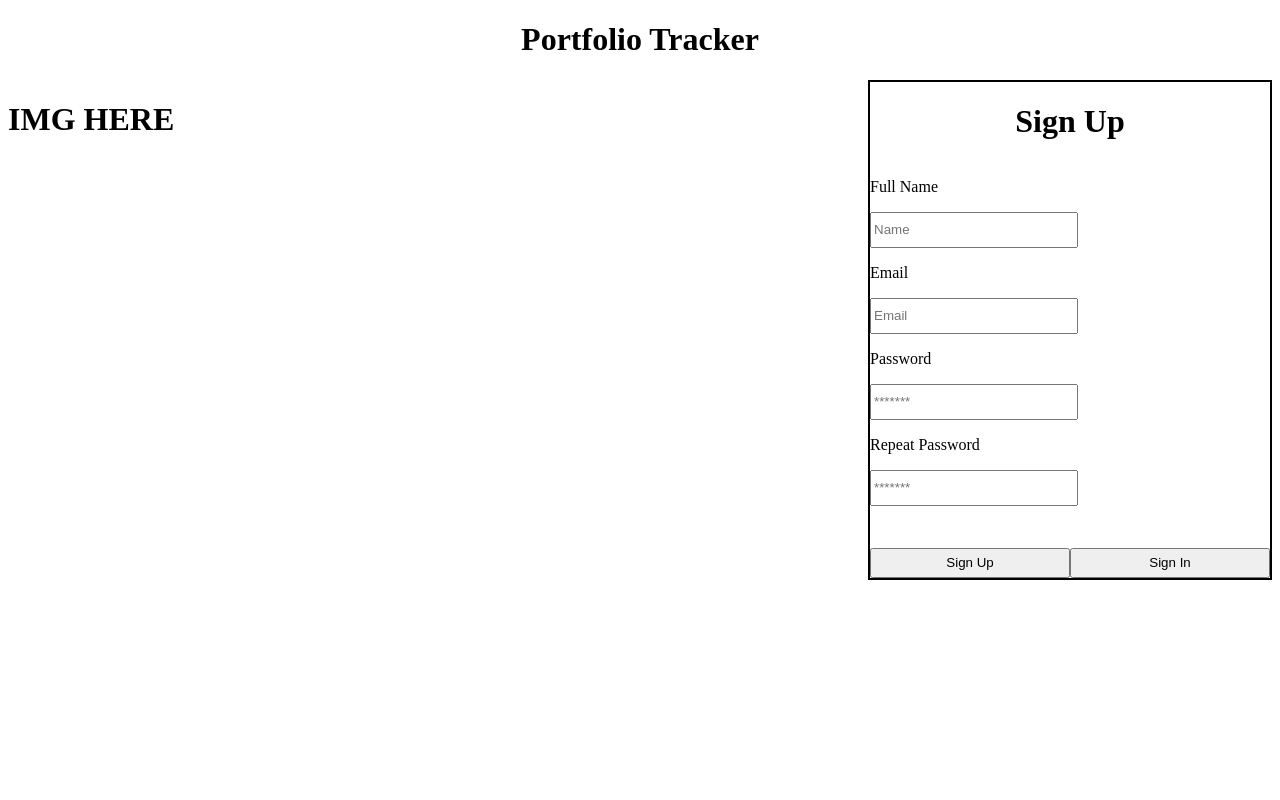
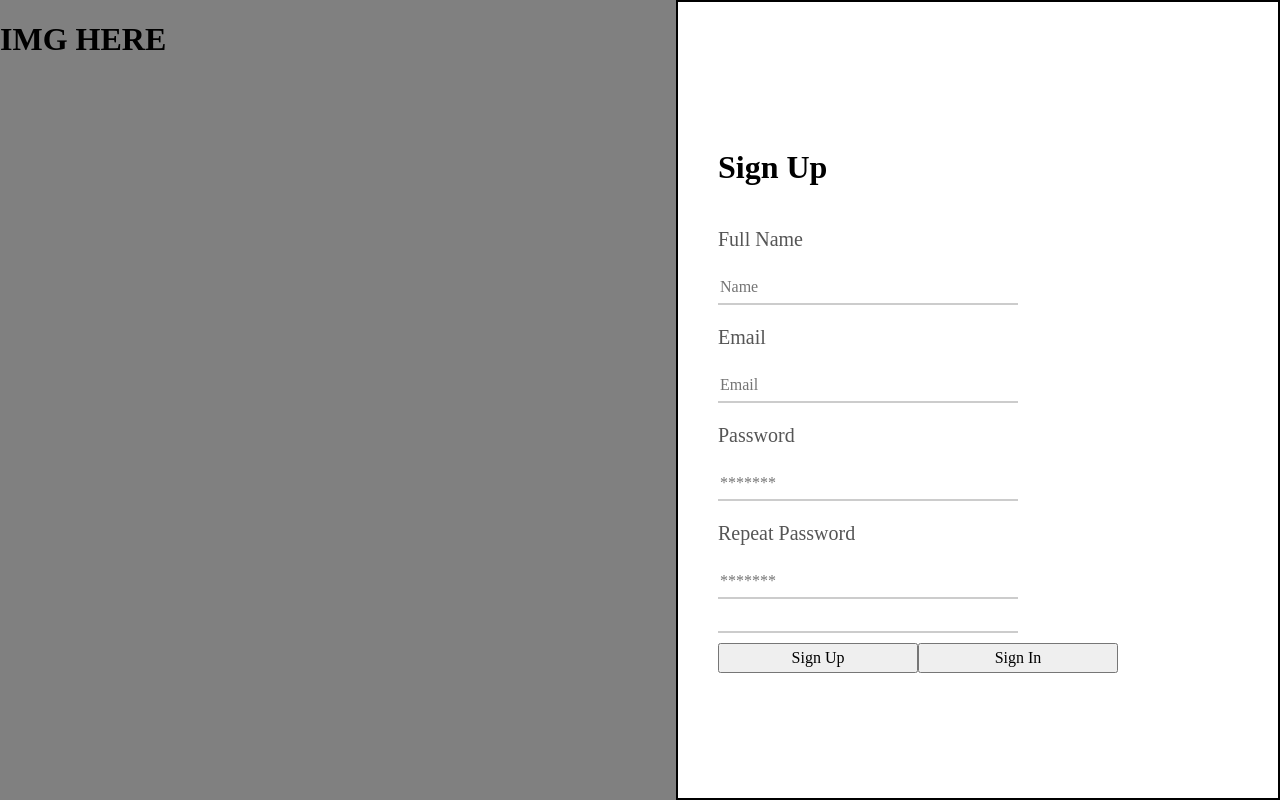
Before and after one commit to Glenn409/Portfolio-Tracker, a React (Create React App) app in the folder client/: page / in a window 1280 px wide. Built offline with nearby package versions, Linux system fonts and the light colour scheme.

Commit message:
added login validators

```diff
--- /dev/null
+++ b/client/public/index.css
@@ -0,0 +1,3 @@
+html, body, #root{
+    height:100%;
+}
--- a/client/public/index.html
+++ b/client/public/index.html
@@ -3,6 +3,7 @@
   <head>
     <meta charset="utf-8" />
     <link rel="icon" href="%PUBLIC_URL%/favicon.ico" />
+    <link rel="stylesheet" type="text/css" href="index.css">
     <meta name="viewport" content="width=device-width, initial-scale=1" />
     <meta name="theme-color" content="#000000" />
     <meta
--- a/client/src/App.js
+++ b/client/src/App.js
@@ -9,7 +9,6 @@ function App() {
   return (
     <Router>
       <div>
-        <h1>Portfolio Tracker</h1>
         <Route exact path="/" component={SignUpPage} />
         <Route exact path='/dashboard' component={Dashboard} />
       </div>
--- a/client/src/components/SignUp/index.css
+++ b/client/src/components/SignUp/index.css
@@ -1,11 +1,15 @@
-h1 {
-    text-align: center;
-}
+
 .signup-container{
+    background-color:grey;
+    position:fixed;
+    width:100%;
+    height:100%;
     display:flex;
     justify-content: space-between;
 }
 .signup-form{
+    width:100%;
+    padding-left:40px;
     display:flex;
     flex-direction: column;
 }
@@ -19,9 +23,39 @@ input,button {
 }
 
 .register-container{
-    width:400px;
+    background-color:white;
+    width:600px;
     border:2px solid black;
+    display:flex;
+    align-items: center;
+}
+.form-label {
+    color:#555;
+    font-size:20px;
+    line-height: 1.2;
 }
 input {
-    float:right;
+    width:300px;
+    border:none;
+    /* border-bottom: 2px solid #ccc; */
 }
+input:focus{
+    outline:none;
+}
+input:focus::placeholder{
+    color: transparent;
+}
+div .border-animation{
+    display:flex;
+    height:2px;
+    width:300px;
+    background-color:#ccc;
+    box-shadow: inset 0 0 0 0 #ccc;
+    transition: all ease .5s;
+}
+input:focus + .border-animation{
+    box-shadow: inset 300px 0 0 0 black;
+}
+.validation-container {
+    display:flex;
+}
--- a/client/src/components/SignUp/index.js
+++ b/client/src/components/SignUp/index.js
@@ -1,6 +1,7 @@
 import React from 'react'
 import axios from 'axios'
 import './index.css'
+import {checkName, checkEmail,checkPW, checkRepeatingPW} from '../../validationFunctions'
 
 class signUpPage extends React.Component{
     constructor(props){
@@ -8,9 +9,13 @@ class signUpPage extends React.Component{
 
         this.state = {
             name: '',
+            nameTest: '',
             email: '',
+            emailTest: '',
             password: '',
+            passwordTest: '',
             repeatedPassword: '',
+            repeatedPasswordTest: '',
             emailError: '',
             passwordError: ''
         }
@@ -19,12 +24,38 @@ class signUpPage extends React.Component{
         this.handleSubmit = this.handleSubmit.bind(this)
     }
     handleChange(e){
-        this.setState({[e.target.name]: e.target.value})
+        let currentEvent = [e.target.name]
+        this.setState({[e.target.name]: e.target.value},() =>{
+
+            switch(currentEvent[0]){
+                case "name":
+                    this.setState({nameTest: checkName(this.state.name)})
+                    break;
+                case "email":
+                    this.setState({emailTest: checkEmail(this.state.email)})
+                    break;
+                case "password":
+                    this.setState({passwordTest: checkPW(this.state.password)})
+                    break;
+                case 'repeatedPassword':
+                    this.setState({repeatedPasswordTest: checkRepeatingPW(this.state.password,this.state.repeatedPassword)})
+                    break;
+                default:
+                    console.log('Login Switch Statement Failed')
+                    break;
+            }
+        })
     }
 
     handleSubmit(e){
         e.preventDefault()
-
+        if(
+            this.state.nameTest === 'Passed' &&
+            this.state.emailTest === 'Passed' &&
+            this.state.passwordTest === 'Passed' &&
+            this.state.repeatedPasswordTest === 'Passed'
+        ){
+            console.log('Creating Account...')
             axios.post('/api/signup',{
                 email: this.state.email,
                 password: this.state.password
@@ -32,11 +63,15 @@ class signUpPage extends React.Component{
                 if(res.data.error){
                     this.setState({emailError: res.data.error})
                 }else {
+
                     this.setState({emailError: ''})
                 }
             }).catch(err =>{
                 console.log(err)
             })
+        } else {
+            this.setState({emailError: "Error signing up!"})
+        }
     }
 
     render(){
@@ -47,20 +82,53 @@ class signUpPage extends React.Component{
                 <div className='register-container'>
                     <form className='signup-form'>
                         <h1>Sign Up</h1>
+
                         <p className='form-label'>Full Name </p>
+                        <div className='validation-container'>
+                            <div>
                                 <input placeholder='Name' name='name' value={this.state.name} onChange={this.handleChange}></input>
+                                <span className='border-animation'></span>
+                            </div>
+                            <span>{this.state.nameTest}</span>
+                        </div>
+
+
                         <p className='form-label'>Email</p>
+                        <div className='validation-container'>
+                            <div>
                                 <input placeholder='Email' name='email' value={this.state.email} onChange={this.handleChange}></input>
+                                <span className='border-animation'></span>
+                            </div>
+                            <span>{this.state.emailTest}</span>
+                        </div>
+
+
                         <p className='form-label'>Password</p>
+                        <div className='validation-container'>
+                            <div>
                                 <input placeholder="*******" name='password' value={this.state.password} onChange={this.handleChange}></input>
+                                <span className='border-animation'></span>
+                            </div>
+                            <span>{this.state.passwordTest}</span>
+                        </div>
+
                         <p className='form-label'>Repeat Password</p>
+                        <div className='validation-container'>
+                            <div>
                                 <input placeholder="*******" name='repeatedPassword' value={this.state.repeatedPassword} onChange={this.handleChange}></input>
+                                <span className='border-animation'></span>
+                            </div>
+                            <span>{this.state.repeatedPasswordTest}</span>
+                        </div>
+
                         <p className='error'>{this.state.emailError}</p>
-                    </form>
                         <div className='button-box'>
+                        <span className='border-animation'></span>
+
                         <button className='signup-button' onClick={this.handleSubmit}>Sign Up</button>
                         <button>Sign In</button>
                     </div>
+                    </form>
                 </div>
 
             </div>
--- a/client/src/index.js
+++ b/client/src/index.js
@@ -1,5 +1,6 @@
 import React from "react";
 import ReactDOM from "react-dom";
 import App from "./App";
+import 'normalize.css';
 
 ReactDOM.render(<App />, document.getElementById("root"));
--- /dev/null
+++ b/client/src/validationFunctions.js
@@ -0,0 +1,50 @@
+export const checkName = (newName) => {
+    if(newName.length > 0){
+        return 'Passed'
+    } else return 'Failed'
+}
+
+export const checkEmail = (email) => {
+     if(/\S+@\S+\.\S+/.test(email)){
+         return 'Passed'
+     } else return 'Failed'
+}
+
+export const checkPW = (pw) => {
+    const regex = /[ !@#$%^&*()_+\-=\[\]{};':"\\|,.<>\/?]/g
+    let lengthCheck = false;
+    let uppercase = false;
+    let lowercase = false;
+    let number = false;
+    let uniqueChar = false;
+
+    if (pw.length >= 8){
+        lengthCheck = true
+    }
+    for(let i = 0; i < pw.length; i++){
+        if(pw[i] === pw[i].toLowerCase()){
+            lowercase = true;
+        } else if (pw[i] === pw[i].toUpperCase()){
+            uppercase = true;
+        }
+    }
+    for(let i = 0; i < pw.length; i++){
+        if(isNaN(pw[i]) === false){
+            number = true
+            break
+        }
+    }
+    if(regex.test(pw)){
+        uniqueChar = true;
+    }
+
+    if(lengthCheck === true && uppercase === true && lowercase === true && number === true && uniqueChar === true){
+        return 'Passed'
+    } else return 'Failed'
+}
+
+export const checkRepeatingPW = (pw,repeatingPw) => {
+    if(pw === repeatingPw){
+        return 'Passed'
+    } else return 'Failed'
+}
--- a/package.json
+++ b/package.json
@@ -27,6 +27,7 @@
     "mysql": "^2.18.1",
     "mysql2": "^2.1.0",
     "nodemon": "^2.0.2",
+    "normalize.css": "^8.0.1",
     "passport": "^0.4.1",
     "passport-local": "^1.0.0",
     "sequelize": "^5.21.4",
```
Also changed, not shown: 1 other file (tests, documents, lock files or other folders). Lines whose indentation alone changed are shown as unchanged.
